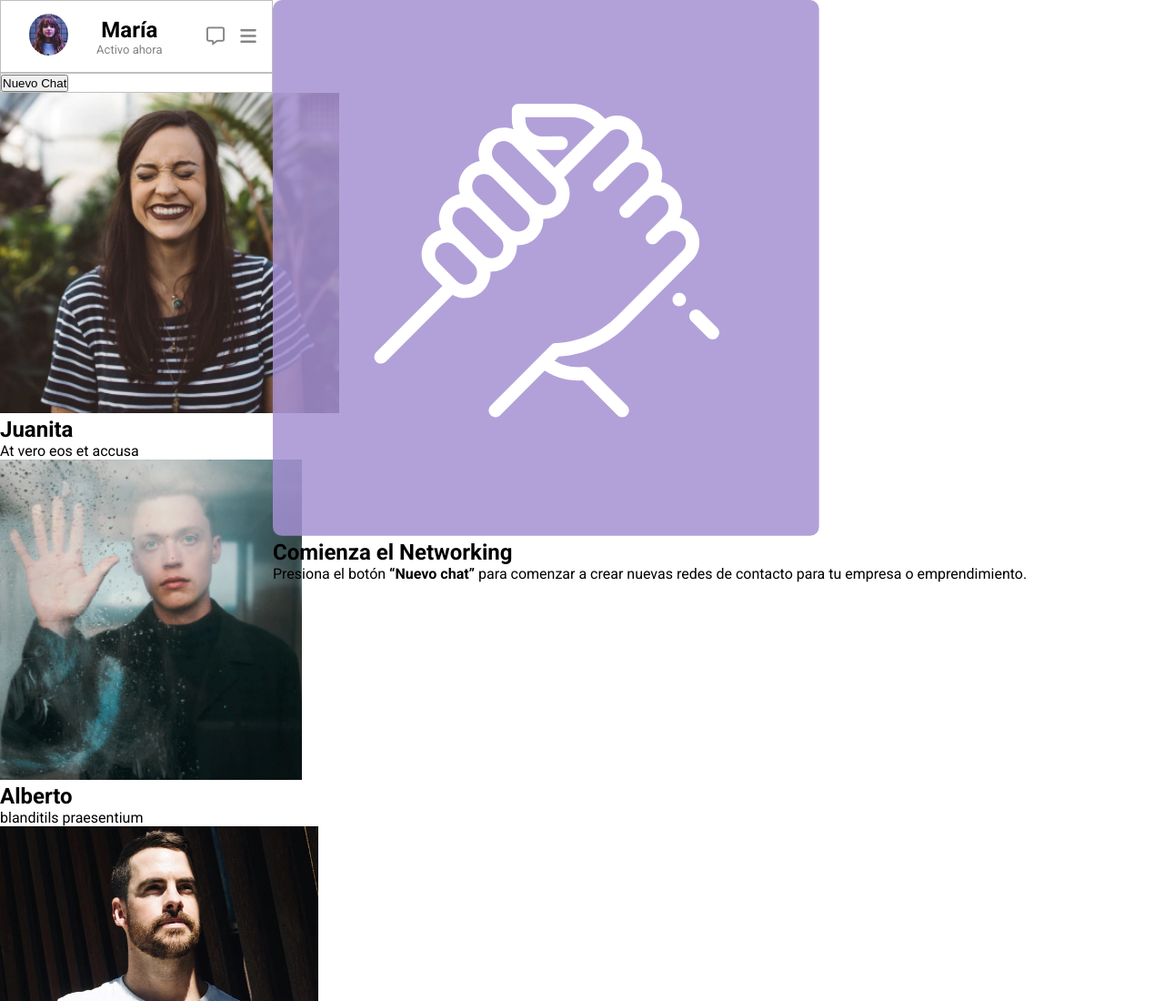
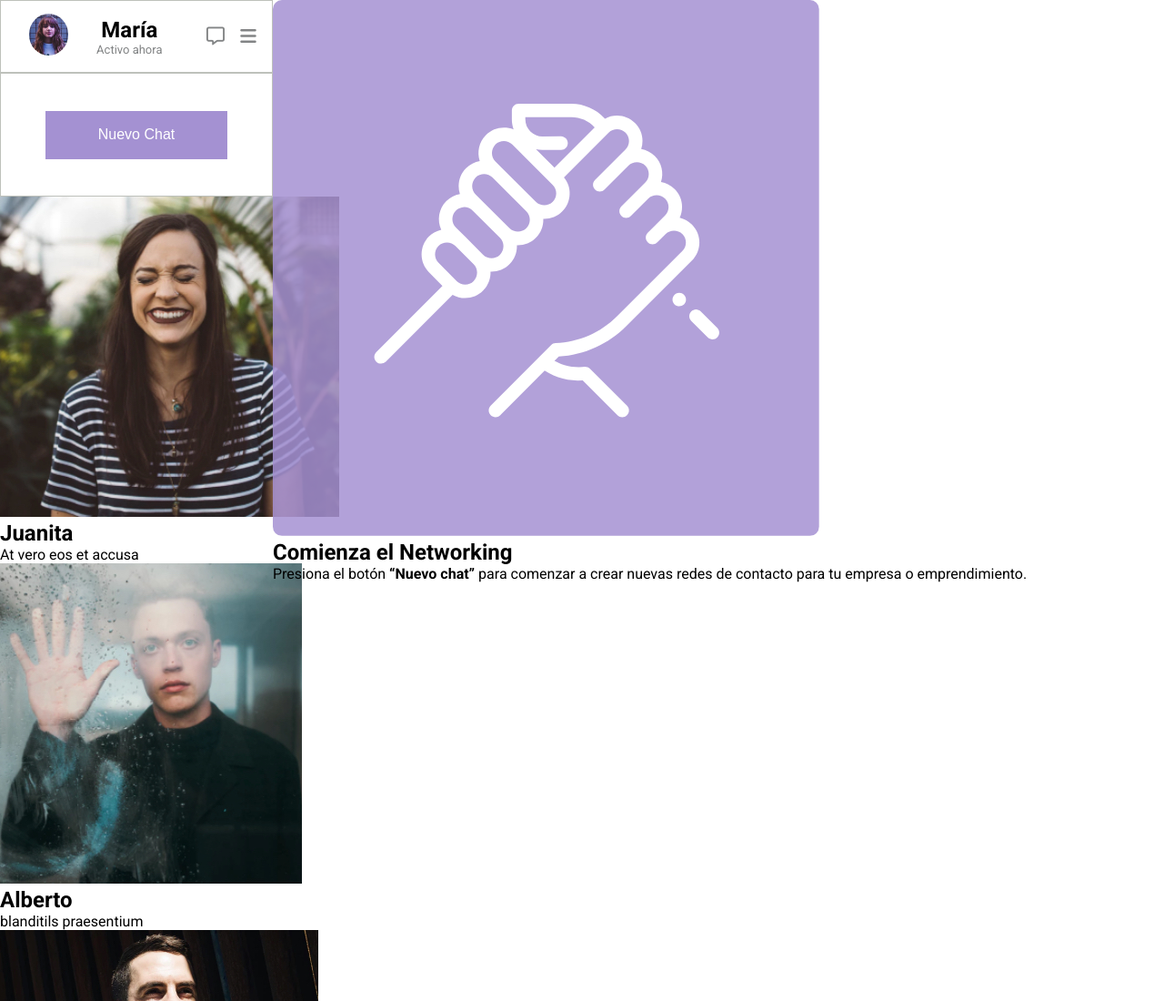
Before and after one commit to nicolascr726/sistema-de-mensajeria, a plain HTML site: page index.html in a window 1280 px wide. Shown: the top 1100 px of the page at 91% size. Drawn offline with Linux system fonts and the light colour scheme.

Commit message:
add flex and apparience to button

```diff
--- a/assets/css/style.css
+++ b/assets/css/style.css
@@ -74,3 +74,21 @@ body {
 .icons i:hover {
   color: #1B1F21;
 }
+
+.new-chat-button {
+  display: flex;
+  justify-content: center;
+  align-items: center;
+  width: 100%;
+  height: 8.5rem;
+}
+
+.new-chat-button button {
+  border: none;
+  width: 200px;
+  height: 53px;
+  cursor: pointer;
+  background-color: #A491D2;
+  color: #fff;
+  font-size: medium;
+}
```
